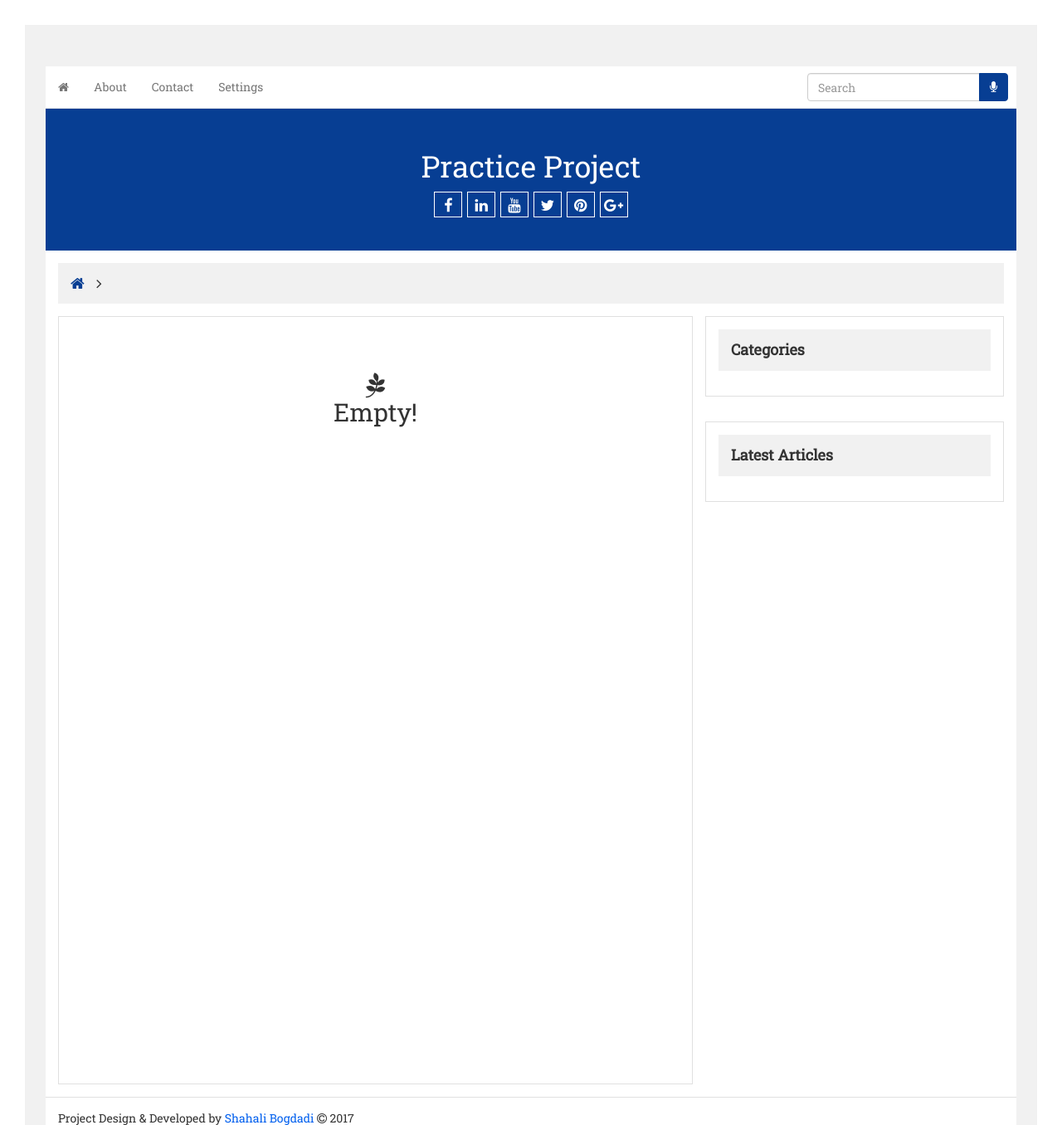
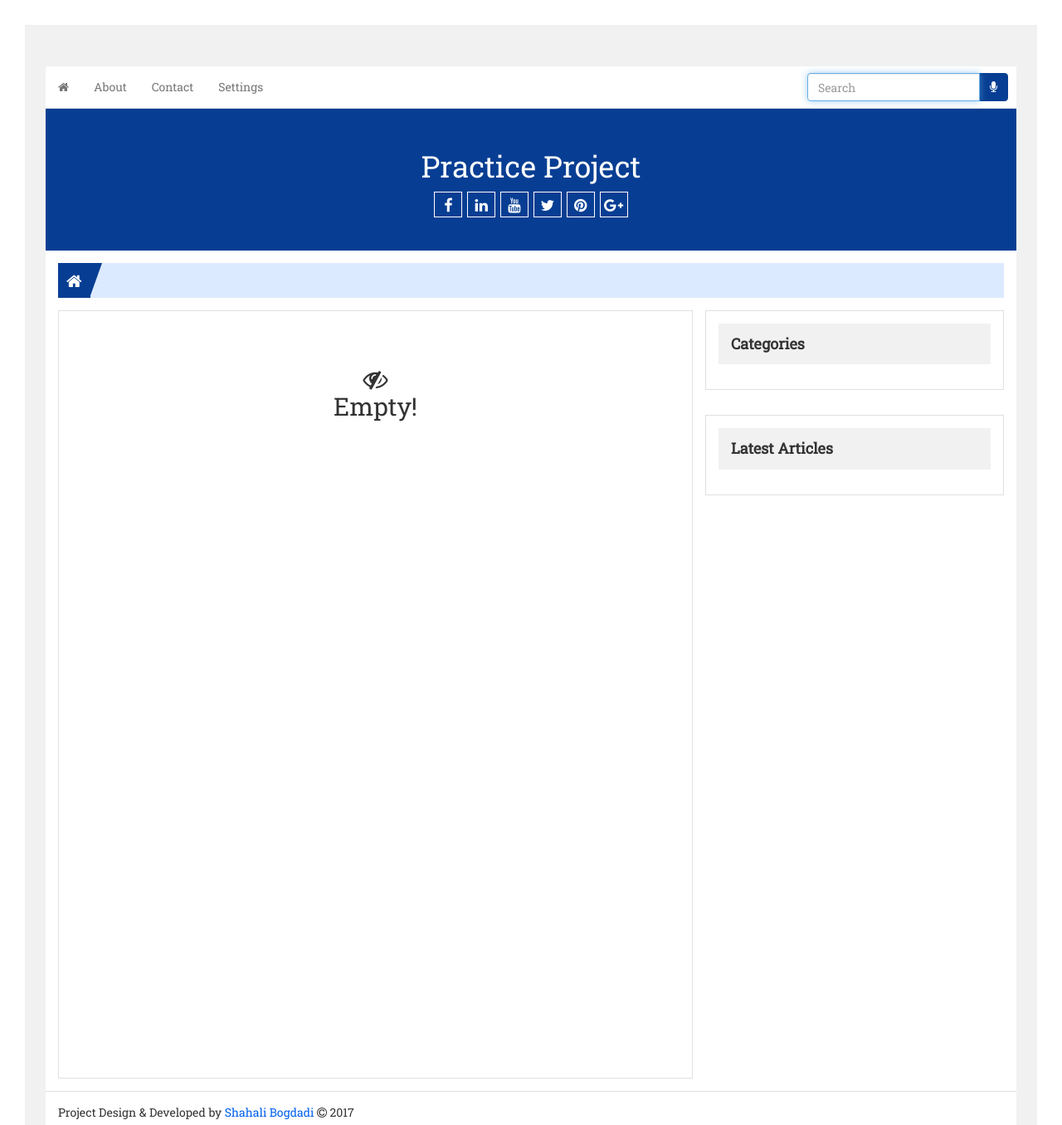
Before and after one commit to shahali007/blog, a PHP site: page /workstation/category.php in a window 1280 px wide. Shown: the top 1356 px of the page at 83% size. Run offline with PHP 8.4, Linux system fonts and the light colour scheme; data that the repository does not hold is empty.

Commit message:
huge modified

```diff
--- a/404.php
+++ b/404.php
@@ -12,13 +12,13 @@
                         <h1>
                             <i class="fa fa-blind"></i>
                             404 <br>
-                            <small>The page not found!</small>
+                            <small>Not found!</small>
                         </h1>
-                        <form action="" method="get">
+                        <form method="GET" action="search.php" role="search">
                             <div class="row">
                                 <div class="col-sm-6 col-sm-offset-3">
                                     <div class="input-group">
-                                        <input type="text" class="form-control" placeholder="How can we help you?">
+                                        <input type="text" class="form-control" name="yoyo_search" placeholder="How can we help you?">
                                         <span class="input-group-btn">
         <button class="btn btn-info" type="submit"><i class="fa fa-search"></i></button>
       </span>
--- a/category.php
+++ b/category.php
@@ -4,6 +4,9 @@
         $id = $_GET['catpage'];
         $getAllPostByCatId = $blogInfo->getAllPostByCatId($id);
         $getCategoryName = $blogInfo->getCategoryNameByCatId($id);
+        if(($getCategoryName->cat_slug) != $id || ($getCategoryName->cat_slug)== NULL){
+            header("location: 404.php");
+        }
 
         //echo "<pre>";
         //var_dump($getAllPostByCatId);
@@ -11,9 +14,9 @@
     }
 ?>
     <div class="main">
-        <h3 class="heading">
-            <a href="<?php echo $sUrl;?>"><i class="fa fa-home"></i></a> <i class="fa fa-angle-right"></i>
-            <span><?php echo $getCategoryName->cat_name;?></span>
+        <h3 class="search_heading">
+            <span><a href="<?php echo $sUrl;?>"><i class="fa fa-home"></i></a> </span>
+            <strong><?php echo $getCategoryName->cat_name;?></strong>
         </h3>
         <div class="row">
             <div class="col-sm-8" style="padding-right:0;">
@@ -21,7 +24,7 @@
                     <?php
                         if(count($getAllPostByCatId) < 1){ ?>
                             <div class="text-center">
-                                <h2 style="padding:30px 0;height:108vh;"> <i class="fa fa-pagelines" aria-hidden="true"></i>
+                                <h2 style="padding:30px 0;height:108vh;"> <i class="fa fa-eye-slash" aria-hidden="true"></i>
                                     <br>
                                     Empty!
                                 </h2>
--- a/css/style.css
+++ b/css/style.css
@@ -325,6 +325,73 @@ header.navbar{
 
 /*
 -------------------------
+| search_heading css
+-------------------------*/
+.search_heading {
+    margin: 0;
+    padding: 0;
+    font-size: 20px;
+    margin-bottom: 15px;
+    background-color: #eee;
+    -webkit-animation: color_change 1s infinite alternate;
+    -moz-animation: color_change 1s infinite alternate;
+    -ms-animation: color_change 1s infinite alternate;
+    -o-animation: color_change 1s infinite alternate;
+    animation: color_change 1s infinite alternate;
+}
+.search_heading span {
+    background: #073E93;
+    color: #fff;
+    display: inline-block;
+    position: relative;
+    padding: 10px;
+    margin-right: 15px;
+}
+.search_heading span::before {
+    width: 0;
+    height: 100%;
+    border-style: solid;
+    border-width: 0 0 42px 15px;
+    border-color: transparent transparent transparent #073E93;
+    content: "";
+    position: absolute;
+    right: -14px;
+    top: 0;
+}
+.search_heading strong{
+    color: #073E93;
+}
+.search_heading strong a{
+    color: #073E93;
+}
+.search_heading a{
+    color:#fff;
+}
+
+@-webkit-keyframes color_change {
+    from { background-color: #fff; }
+    to { background-color: rgb(215, 231, 255); }
+}
+@-moz-keyframes color_change {
+    from { background-color: #fff; }
+    to { background-color: rgb(215, 231, 255); }
+}
+@-ms-keyframes color_change {
+    from { background-color: #fff; }
+    to { background-color: rgb(215, 231, 255); }
+}
+@-o-keyframes color_change {
+    from { background-color: #fff; }
+    to { background-color: rgb(215, 231, 255); }
+}
+@keyframes color_change {
+    from { background-color: #fff; }
+    to { background-color: rgb(215, 231, 255); }
+}
+
+
+/*
+-------------------------
 | footer css
 -------------------------*/
 footer {
--- a/header.php
+++ b/header.php
@@ -8,6 +8,8 @@
     $allpost = $blogInfo->allpost();
     $allpostWithCat = $blogInfo->allpostWithCat();
     $allcategory = $blogInfo->allcategory();
+
+
 
 ?>
 <!DOCTYPE html>
@@ -52,9 +54,9 @@
                 <li><a href="<?php echo $sUrl;?>contact.php">Contact</a></li>
                 <li><a href="<?php echo $sUrl;?>settings.php">Settings</a></li>
             </ul>
-            <form class="navbar-form navbar-right" method="get" action="search.php" role="search" style="margin-right:-5px;">
+            <form class="navbar-form navbar-right" method="GET" action="search.php" role="search" style="margin-right:-5px;">
                 <div class="input-group">
-                    <input type="text" class="form-control" placeholder="Search">
+                    <input type="text" class="form-control" name="yoyo_search" placeholder="Search" value="<?php if (!empty($_GET['yoyo_search'])){echo $_GET['yoyo_search'];}?>" autofocus>
                     <span class="input-group-btn">
                         <button class="btn btn-info" type="submit"><i class="fa fa-microphone"></i></button>
                     </span>
```
Also changed, not shown: config/bloginfo.php (+42 -5 lines), details.php (+12 -4 lines), search.php (+83 -25 lines).
